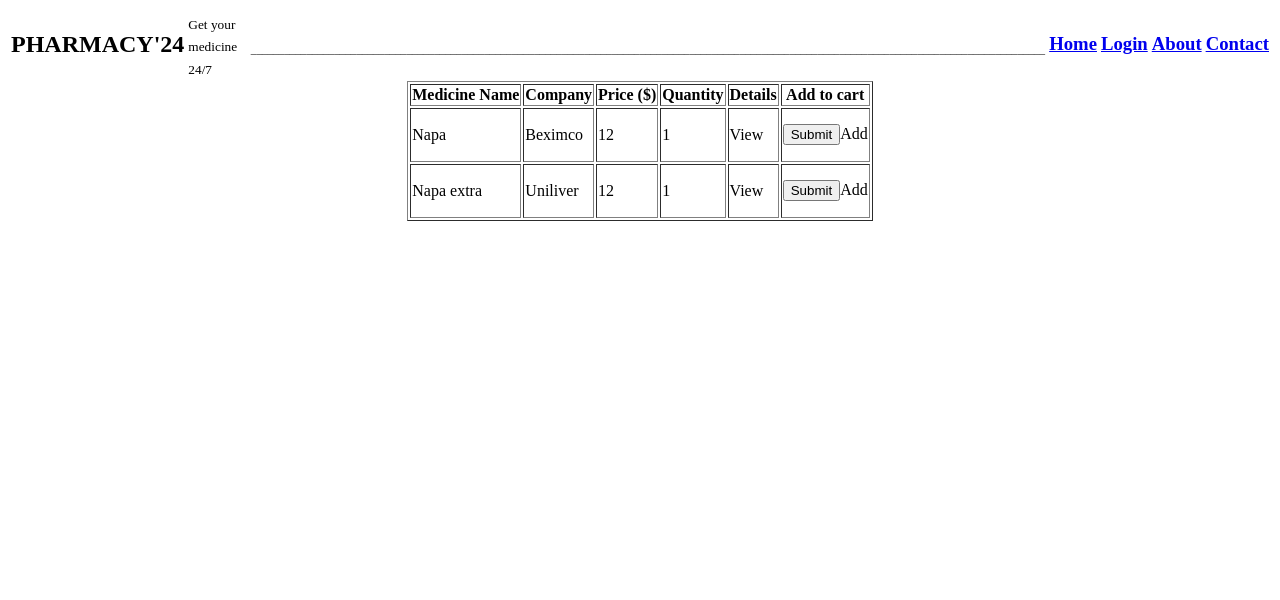
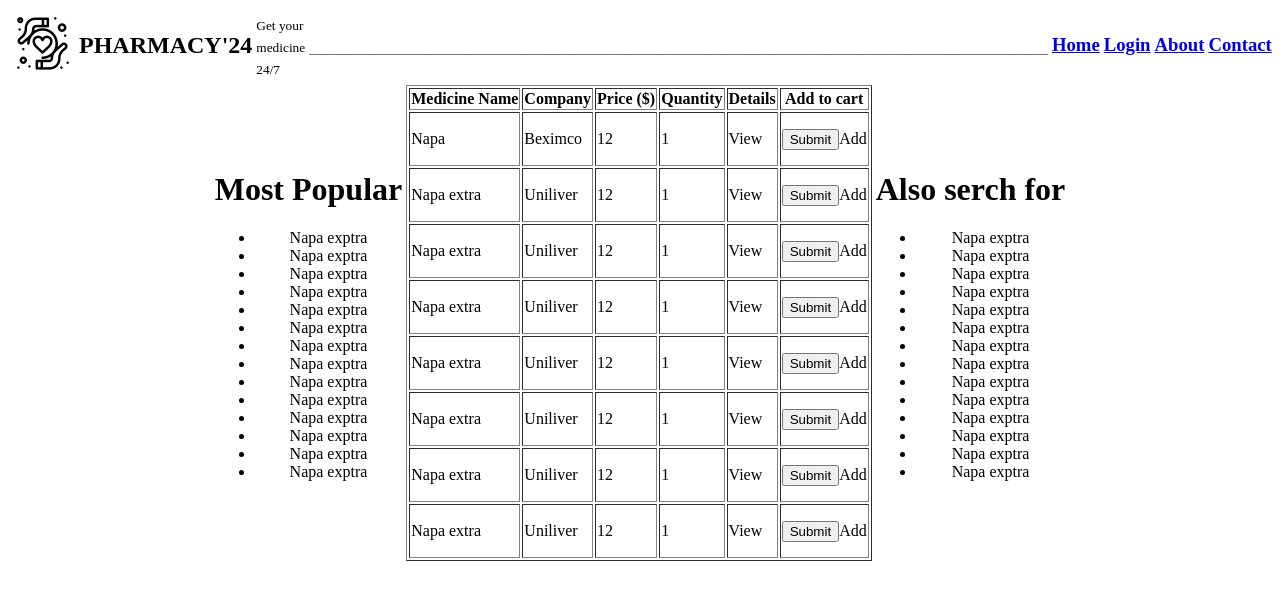
Before and after one commit to IFTE-13/Pharmacy_24, a PHP site: page /Pharmacy24/home.php in a window 1280 px wide. Shown: the top 600 px of the page. Run offline with PHP 8.4, Linux system fonts and the light colour scheme.

Commit message:
Update 06/07/2022

```diff
--- a/Data/productData.json
+++ b/Data/productData.json
@@ -10,5 +10,41 @@
     "company": "Uniliver",
     "price": "12",
     "quantity": "1"
+  },
+  {
+    "productName": "Napa extra",
+    "company": "Uniliver",
+    "price": "12",
+    "quantity": "1"
+  },
+  {
+    "productName": "Napa extra",
+    "company": "Uniliver",
+    "price": "12",
+    "quantity": "1"
+  },
+  {
+    "productName": "Napa extra",
+    "company": "Uniliver",
+    "price": "12",
+    "quantity": "1"
+  },
+  {
+    "productName": "Napa extra",
+    "company": "Uniliver",
+    "price": "12",
+    "quantity": "1"
+  },
+  {
+    "productName": "Napa extra",
+    "company": "Uniliver",
+    "price": "12",
+    "quantity": "1"
+  },
+  {
+    "productName": "Napa extra",
+    "company": "Uniliver",
+    "price": "12",
+    "quantity": "1"
   }
 ]
--- a/view/home.php
+++ b/view/home.php
@@ -6,9 +6,59 @@
 <body>
     <?php
         include("navbar.php");
-        include("../control/homeData.php");
     ?>
-    <?php
-    ?>
+    <center>
+    <table>
+        <tr>
+            <td>
+                <h1>Most Popular</h1>
+                <center>
+                <ul>
+                    <li>Napa exptra</li>
+                    <li>Napa exptra</li>
+                    <li>Napa exptra</li>
+                    <li>Napa exptra</li>
+                    <li>Napa exptra</li>
+                    <li>Napa exptra</li>
+                    <li>Napa exptra</li>
+                    <li>Napa exptra</li>
+                    <li>Napa exptra</li>
+                    <li>Napa exptra</li>
+                    <li>Napa exptra</li>
+                    <li>Napa exptra</li>
+                    <li>Napa exptra</li>
+                    <li>Napa exptra</li>
+                </ul>
+                </center>
+            </td>
+            <td>
+                <?php
+                    include("../control/homeData.php");
+                ?>
+            </td>
+            <td>
+                <h1>Also serch for</h1>
+                <center>
+                <ul>
+                <li>Napa exptra</li>
+                    <li>Napa exptra</li>
+                    <li>Napa exptra</li>
+                    <li>Napa exptra</li>
+                    <li>Napa exptra</li>
+                    <li>Napa exptra</li>
+                    <li>Napa exptra</li>
+                    <li>Napa exptra</li>
+                    <li>Napa exptra</li>
+                    <li>Napa exptra</li>
+                    <li>Napa exptra</li>
+                    <li>Napa exptra</li>
+                    <li>Napa exptra</li>
+                    <li>Napa exptra</li>
+                    </ul>
+                </center>
+            </td>
+        </tr>
+    </table>
+    </center>
 </body>
 </html>
--- a/view/navbar.php
+++ b/view/navbar.php
@@ -7,14 +7,17 @@
         <table>
             <tr>
                 <td>
+                    <img src="../utilities/logo.png" alt="company logo">
+                </td>
+                <td>
                     <h1><b>PHARMACY'24</b></h1>
                 </td>
                 <td><sub>Get your medicine 24/7</sub></td>
-                <td><small><sub>_______________________________________________________________________________________________________________________________________________</sub></small></td>
-                <td><h3><a href="http://localhost/Pharmacy24/view/home.php">Home</a></h3></td>
-                <td><h3><a href="http://localhost/Pharmacy24/view/login.php">Login</a></h3></td>
-                <td><h3><a href="http://localhost/Pharmacy24/view/about.php">About</a></h3></td>
-                <td><h3><a href="http://localhost/Pharmacy24/view/contact.php">Contact</a></h2></td>
+                <td><small><sub>_____________________________________________________________________________________________________________________________________</sub></small></td>
+                <td><h3><a href="../view/home.php">Home</a></h3></td>
+                <td><h3><a href="../view/login.php">Login</a></h3></td>
+                <td><h3><a href="../view/about.php">About</a></h3></td>
+                <td><h3><a href="../view/contact.php">Contact</a></h2></td>
             </tr>
         </table>
     </section>
```
Also changed, not shown: utilities/logo.png (added). Lines whose indentation alone changed are shown as unchanged.
